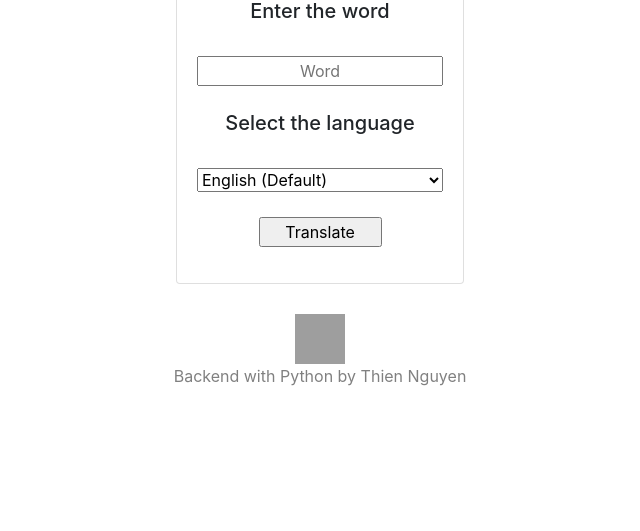
After one commit to s3714217/My-Portal, a Flask app: page /api/translate in a window 1280 px wide. The commit adds this page. Shown: the part 269-800 px from the top of the page, without its empty margins (320-960 px from the left). Run offline with Flask 2, Linux system fonts and the light colour scheme; some libraries are stand-ins or nearby versions; grey boxes are pictures that could not be loaded.

Commit message:
Update Translator API

```diff
--- a/app.py
+++ b/app.py
@@ -2,16 +2,31 @@ from flask import *
 from flask_restful import Api
 from resources.db import Database
 from resources.todo import Todo
+from resources.translate import translate_util
 from datetime import datetime
+from resources.translate import Translate
+import requests
+from flask import request
+
 app = Flask(__name__)
 api = Api(app)
 
 api.add_resource(Todo, "/todo/<string:text>/")
+api.add_resource(Translate, "/api/translate/word=<string:word>&language=<string:language>")
 
 @app.route("/")
 def index():
   title = "My App"
   return render_template("index.html",title=title)
+
+@app.route("/api/translate")
+def translate_api():
+  code_list = translate_util().get_code_list()
+  return render_template("translate.html", code_list= code_list)
+
+@app.route("/api")
+def api_menu():
+  return render_template("api_menu.html")
 
 @app.route("/guestbook")
 def guestbook():
@@ -22,7 +37,7 @@ def guestbook():
     return render_template("guestbook.html", empty=False, message=message)
 
 @app.route("/guestbook", methods=['POST'])
-def parse_request():
+def parse_guestbook_request():
     new_message = []
     new_message.append(datetime.now())
     if request.method == 'POST':
@@ -34,6 +49,17 @@ def parse_request():
     Database().new_guestbook_message(new_message)
     return render_template("guestbook.html", empty=False,message=Database().get_guestbook_message())
 
+@app.route("/api/translate", methods=['POST'])
+def parse_translate_request():
+  if request.method == 'POST':
+
+    response = requests.get(request.url + f"/word={request.form['word']}&language={request.form['language']}")
+
+    if response.status_code == 200:
+      return str(response.json())
+    else:
+      return f"Invalid word."
+
 
 if __name__ == "__main__":
   app.run(debug=True)
--- a/requirements.txt
+++ b/requirements.txt
@@ -9,3 +9,5 @@ MarkupSafe==1.1.0
 pytz==2018.9
 six==1.12.0
 Werkzeug==0.14.1
+googletrans==3.1.0a0
+requests==2.25.1
--- /dev/null
+++ b/resources/translate.py
@@ -0,0 +1,31 @@
+from flask_restful import Resource
+from googletrans import Translator, constants
+
+class translate_util:
+    def get_code_list(self):
+        return constants.LANGUAGES
+
+class Translate(Resource):
+
+  def get(self, word, language):
+
+    if len(language) > 2:
+        for l in constants.LANGUAGES:
+            if constants.LANGUAGES[l] == language:
+                language = l
+                break
+
+
+    translator = Translator()
+    detection = translator.detect(word)
+    language_code = detection.lang
+    try:
+        translation = translator.translate(word,dest=language)
+    except:
+        return "Cannot translate",200
+    return {
+            "original word: " : word,
+            "translated word: " : translation.text,
+            "original language: " : constants.LANGUAGES[language_code],
+            "translated language: " : constants.LANGUAGES[language]
+            }, 200
--- /dev/null
+++ b/templates/footer.html
@@ -0,0 +1,14 @@
+<footer class="footer" style="padding-top: 10px; padding-bottom:10px;">
+    <div class="container" style="text-align: center;">
+     <img src="https://pluralsight.imgix.net/paths/python-7be70baaac.png" style=" width:50px; height: 50px;">
+     <p style="color: gray;">Backend with Python by Thien Nguyen</p>
+    </div>
+</footer>
+
+<style>
+    .card {
+        margin: 0 auto; /* Added */
+        margin-bottom: 20px; /* Added */
+        text-align: center;
+}
+</style>
--- /dev/null
+++ b/templates/header.html
@@ -0,0 +1,26 @@
+
+<html>
+    <meta name="viewport" content="width=device-width, initial-scale=1">
+    <link rel="stylesheet" href="https://stackpath.bootstrapcdn.com/bootstrap/4.1.3/css/bootstrap.min.css" integrity="sha384-MCw98/SFnGE8fJT3GXwEOngsV7Zt27NXFoaoApmYm81iuXoPkFOJwJ8ERdknLPMO" crossorigin="anonymous">
+    <script src="https://code.jquery.com/jquery-3.3.1.slim.min.js" integrity="sha384-q8i/X+965DzO0rT7abK41JStQIAqVgRVzpbzo5smXKp4YfRvH+8abtTE1Pi6jizo" crossorigin="anonymous"></script>
+    <script src="https://cdnjs.cloudflare.com/ajax/libs/popper.js/1.14.3/umd/popper.min.js" integrity="sha384-ZMP7rVo3mIykV+2+9J3UJ46jBk0WLaUAdn689aCwoqbBJiSnjAK/l8WvCWPIPm49" crossorigin="anonymous"></script>
+    <script src="https://stackpath.bootstrapcdn.com/bootstrap/4.1.3/js/bootstrap.min.js" integrity="sha384-ChfqqxuZUCnJSK3+MXmPNIyE6ZbWh2IMqE241rYiqJxyMiZ6OW/JmZQ5stwEULTy" crossorigin="anonymous"></script>
+<head>
+    <title>The Portal</title>
+    <nav class="navbar navbar-dark bg-dark">
+        <a class="navbar-brand"  style="text-align: center;" href="/">The Portal</a>
+        <button class="navbar-toggler" type="button" data-toggle="collapse" data-target="#navbarText" aria-controls="navbarText" aria-expanded="false" aria-label="Toggle navigation">
+          <span class="navbar-toggler-icon"></span>
+        </button>
+        <div class="collapse navbar-collapse" id="navbarText">
+          <ul class="navbar-nav mr-auto" style="text-align: center;">
+            <li class="nav-item">
+              <a class="nav-link" href="/">Home <span class="sr-only">(current)</span></a>
+            </li>
+            <li class="nav-item">
+              <a class="nav-link" href="/api">API Menu <span class="sr-only"></span></a>
+            </li>
+          </ul>
+        </div>
+      </nav>
+</head>
--- /dev/null
+++ b/templates/translate.html
@@ -0,0 +1,32 @@
+{% include 'header.html' %}
+<!doctype html>
+<div class="card" style="width: 18rem;">
+    <div class="card-body">
+      <h4 class="card-title">Translator</h4>
+      <img src="https://www.gizmochina.com/wp-content/uploads/2021/04/Google-Translate-Logo-Featured.jpg" style= "height: 150px;"class="card-img-top" alt="...">
+
+      <h5 style="text-align: center;">Enter the word</h5>
+      <div style="padding-bottom: 25px;"></div>
+
+      <form action = "/api/translate" method = "post">
+      <div style="text-align: center;"><input name="word" type="text" style="text-align:center; width: 100%;" placeholder="Word"></div>
+      <div style="padding-bottom: 25px;"></div>
+      <h5 style="text-align: center;">Select the language</h5>
+      <div style="padding-bottom: 25px;"></div>
+
+      <select name = "language" class="form-select" aria-label="Default select example" style="width: 100%;">
+        <option value="en" selected>English (Default)</option>
+        {% for c in code_list %}
+        <option value= {{c}} > {{code_list[c].capitalize() }}</option>
+        {% endfor %}
+
+      </select>
+
+      <div style="padding-top: 25px;"></div>
+      <div style="text-align: center;"><input name="submit" type="submit" value= "Translate"style="text-align:center; width: 50%;"></div>
+      </form>
+    </div>
+</div>
+</html>
+
+{% include 'footer.html' %}
```
Also changed, not shown: templates/api_menu.html (added, +37 -0 lines), templates/guestbook.html (+2 -38 lines), templates/index.html (+4 -50 lines), guestbook.db, resources/db.py (line endings or trailing spaces).
